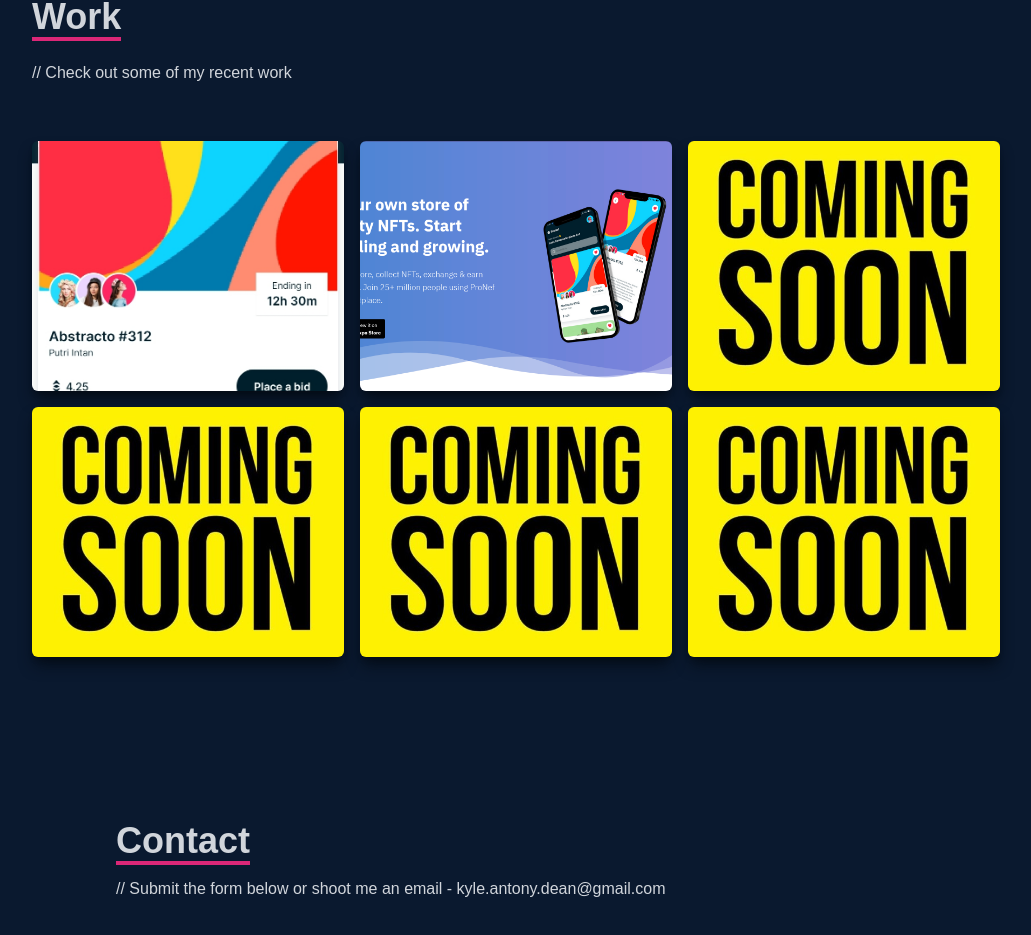
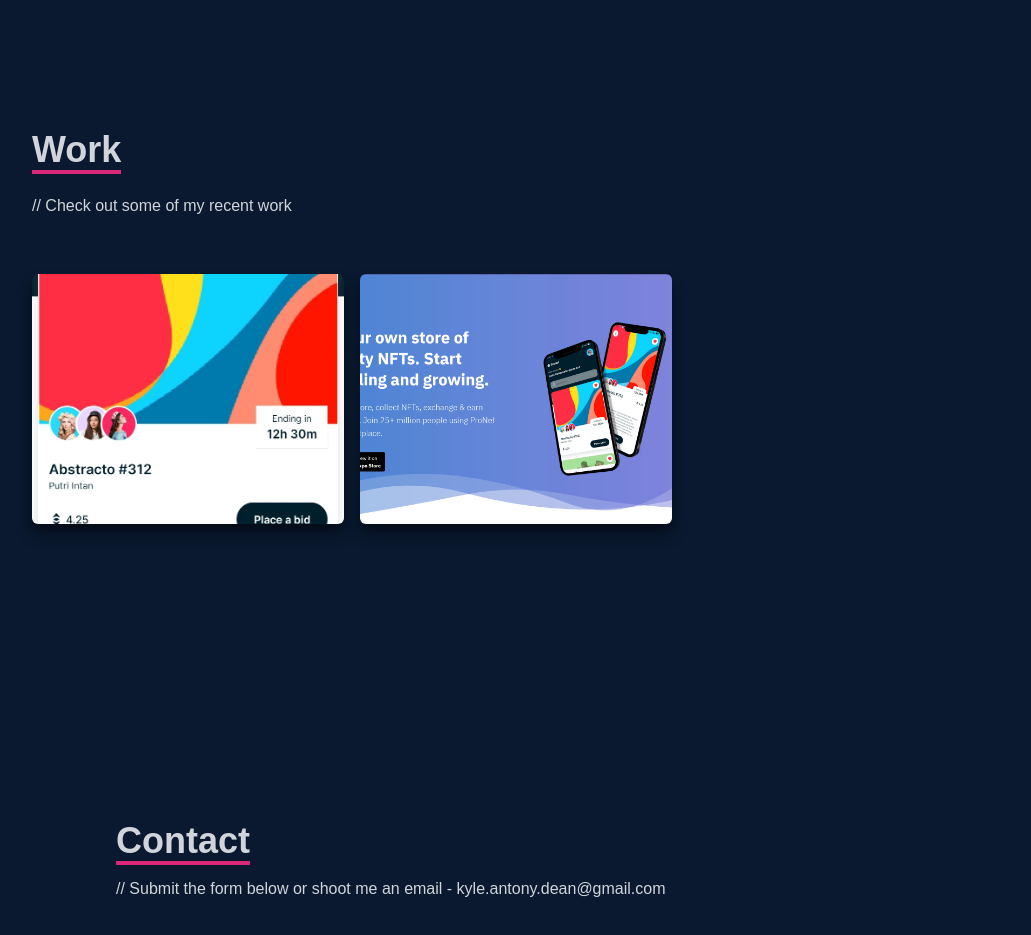
Before and after one commit to kdeano/portfolio-react, a React (Create React App) app: page / in a window 1280 px wide. Shown: the part 2473-3408 px from the top of the page, without its empty margins (124-1155 px from the left). Built offline with nearby package versions, Linux system fonts and the light colour scheme.

Commit message:
Added transition duration to button hover. Removed coming soon placeholder work

```diff
--- a/src/components/Home.jsx
+++ b/src/components/Home.jsx
@@ -24,7 +24,7 @@
         <p className="text-[#8892b0] py-4 max-w-[700px]">I'm a full-stack developer specialising in building and designing exceptional digital experiences. Currently, I'm focused on building responsive full-stack web applications.</p>
 
         <div>
-          <button className="text-white group border-2 px-6 py-3 my-2 flex items-center hover:bg-pink-600 hover:border-pink-600">
+          <button className="text-white group border-2 px-6 py-3 my-2 flex items-center hover:bg-pink-600 hover:border-pink-600 duration-300">
           <Link className="group flex" onClick={handleClick} to="work" spy={true} smooth={true} duration={500}>
             View Work
             <span className="group-hover:rotate-90 duration-300">
--- a/src/components/Work.jsx
+++ b/src/components/Work.jsx
@@ -53,82 +53,6 @@
             </div>
           </div>
 
-          <div
-            style={{ backgroundImage: `url(${ComingSoon})` }}
-            className="shadow-lg shadow-[#040c16] group container rounded-md flex justify-center items-center mx-auto content-div">
-            {/* Hover effects */}
-            <div className="opacity-0 group-hover:opacity-100 duration-300">
-                <span className="text-2xl font-bold text-white tracking-wider flex text-center">
-                  Coming Soon
-                </span>
-                <div className="pt-8 text-center">
-                  <a href="/">
-                    <button className="text-center rounded-lg px-4 py-3 m-2 bg-white text-gray-700 font-bold text-lg">Demo</button>
-                  </a>
-                  <a href="/">
-                    <button className="text-center rounded-lg px-4 py-3 m-2 bg-white text-gray-700 font-bold text-lg">Code</button>
-                  </a>
-                </div>
-            </div>
-          </div>
-
-          <div
-            style={{ backgroundImage: `url(${ComingSoon})` }}
-            className="shadow-lg shadow-[#040c16] group container rounded-md flex justify-center items-center mx-auto content-div">
-            {/* Hover effects */}
-            <div className="opacity-0 group-hover:opacity-100 duration-300">
-                <span className="text-2xl font-bold text-white tracking-wider flex text-center">
-                  Coming Soon
-                </span>
-                <div className="pt-8 text-center">
-                  <a href="/">
-                    <button className="text-center rounded-lg px-4 py-3 m-2 bg-white text-gray-700 font-bold text-lg">Demo</button>
-                  </a>
-                  <a href="/">
-                    <button className="text-center rounded-lg px-4 py-3 m-2 bg-white text-gray-700 font-bold text-lg">Code</button>
-                  </a>
-                </div>
-            </div>
-          </div>
-
-          <div
-            style={{ backgroundImage: `url(${ComingSoon})` }}
-            className="shadow-lg shadow-[#040c16] group container rounded-md flex justify-center items-center mx-auto content-div">
-            {/* Hover effects */}
-            <div className="opacity-0 group-hover:opacity-100 duration-300">
-                <span className="text-2xl font-bold text-white tracking-wider flex text-center">
-                  Coming Soon
-                </span>
-                <div className="pt-8 text-center">
-                  <a href="/">
-                    <button className="text-center rounded-lg px-4 py-3 m-2 bg-white text-gray-700 font-bold text-lg">Demo</button>
-                  </a>
-                  <a href="/">
-                    <button className="text-center rounded-lg px-4 py-3 m-2 bg-white text-gray-700 font-bold text-lg">Code</button>
-                  </a>
-                </div>
-            </div>
-          </div>
-
-          <div
-            style={{ backgroundImage: `url(${ComingSoon})` }}
-            className="shadow-lg shadow-[#040c16] group container rounded-md flex justify-center items-center mx-auto content-div">
-            {/* Hover effects */}
-            <div className="opacity-0 group-hover:opacity-100 duration-300">
-                <span className="text-2xl font-bold text-white tracking-wider flex text-center">
-                  Coming Soon
-                </span>
-                <div className="pt-8 text-center">
-                  <a href="/">
-                    <button className="text-center rounded-lg px-4 py-3 m-2 bg-white text-gray-700 font-bold text-lg">Demo</button>
-                  </a>
-                  <a href="/">
-                    <button className="text-center rounded-lg px-4 py-3 m-2 bg-white text-gray-700 font-bold text-lg">Code</button>
-                  </a>
-                </div>
-            </div>
-          </div>
-
         </div>
 
       </div>
```
